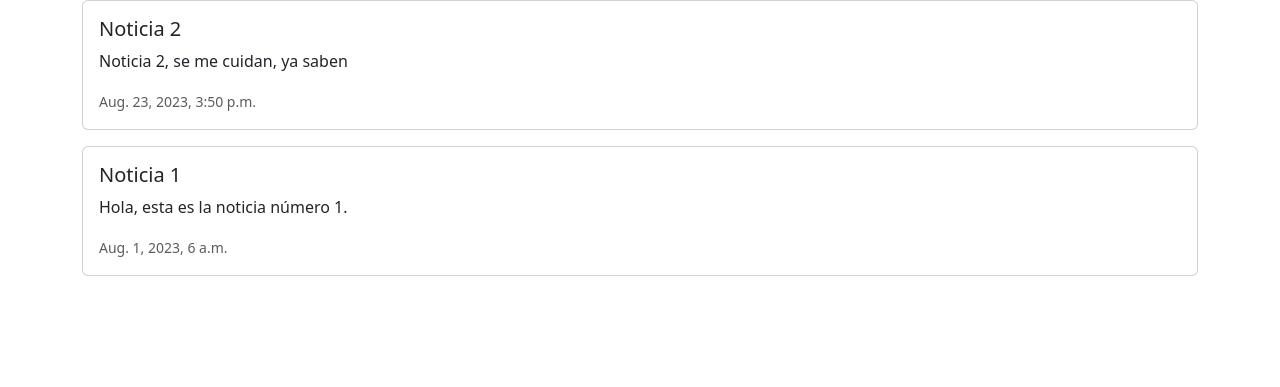
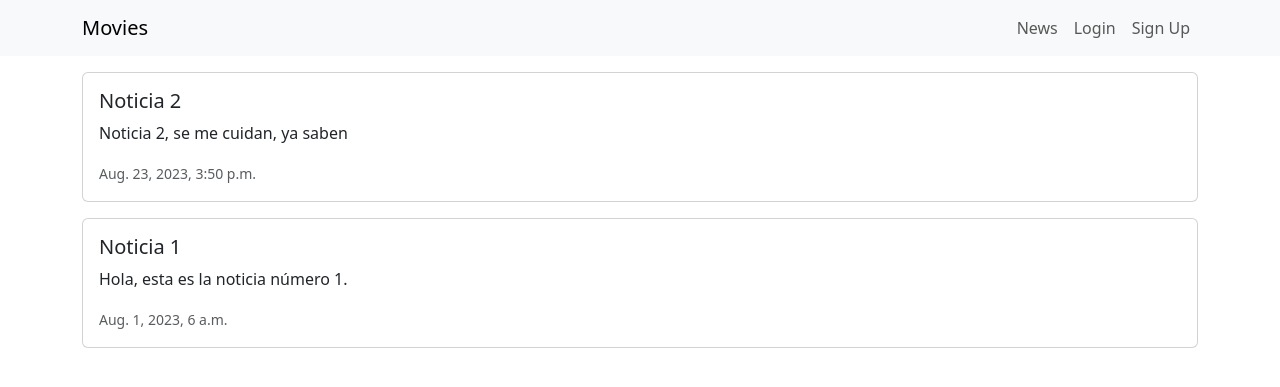
Before and after one commit to JuanFelipeRestrepoBuitrago/Activity1Integrador, a Django app: page /news/ in a window 1280 px wide. Shown: the top 387 px of the page. Run offline with Django 4.2, Linux system fonts and the light colour scheme; data comes from the database, SQL or seed files in the repository; some libraries are stand-ins or nearby versions.

Commit message:
Finishing Activity 2

```diff
--- a/movie/views.py
+++ b/movie/views.py
@@ -16,7 +16,8 @@ def home(request):
         movies = Movie.objects.all()
     return render(request, "home.html", {
         "search_term": search_term,
-        "movies": movies
+        "movies": movies,
+        "title": "Home"
     })
 
 def about(request):
--- a/moviereviews/settings.py
+++ b/moviereviews/settings.py
@@ -60,7 +60,7 @@ ROOT_URLCONF = 'moviereviews.urls'
 TEMPLATES = [
     {
         'BACKEND': 'django.template.backends.django.DjangoTemplates',
-        'DIRS': [],
+        'DIRS': [os.path.join(BASE_DIR, "moviereviews", "templates")],
         'APP_DIRS': True,
         'OPTIONS': {
             'context_processors': [
@@ -122,6 +122,10 @@ USE_TZ = True
 # https://docs.djangoproject.com/en/4.2/howto/static-files/
 
 STATIC_URL = 'static/'
+STATICFILES_DIRS = [
+    os.path.join(BASE_DIR, "static"),
+    'moviereviews/static/',
+]
 
 # Default primary key field type
 # https://docs.djangoproject.com/en/4.2/ref/settings/#default-auto-field
--- /dev/null
+++ b/moviereviews/templates/base.html
@@ -0,0 +1,55 @@
+<!DOCTYPE html>
+<html lang="en">
+
+<head>
+    <meta charset="UTF-8">
+    <meta name="viewport" content="width=device-width, initial-scale=1.0">
+    <title>{{ title }}</title>
+    <!-- Bootstrap -->
+    <link href="https://cdn.jsdelivr.net/npm/bootstrap@5.3.1/dist/css/bootstrap.min.css" rel="stylesheet"
+        integrity="sha384-4bw+/aepP/YC94hEpVNVgiZdgIC5+VKNBQNGCHeKRQN+PtmoHDEXuppvnDJzQIu9" crossorigin="anonymous">
+</head>
+
+<body>
+    <nav class="navbar navbar-expand-lg navbar-light bg-light mb-3">
+        <div class="container">
+            <a class="navbar-brand" href="{% url 'home' %}">Movies</a>
+            <button class="navbar-toggler" type="button" data-toggle="collapse" data-target="#navbarNav"
+                aria-controls="navbarNav" aria-expanded="false" aria-label="Toggle navigation">
+                <span class="navbar-toggler-icon"></span>
+            </button>
+            <div class="collapse navbar-collapse" id="navbarNav">
+                <ul class="navbar-nav ms-auto">
+                    <li class="nav-item active">
+                        <a class="nav-link" href="{% url 'news' %}">News</a>
+                    </li>
+                    <li class="nav-item">
+                        <a class="nav-link" href="#">Login</a>
+                    </li>
+                    <li class="nav-item">
+                        <a class="nav-link" href="#">Sign Up</a>
+                    </li>
+                </ul>
+            </div>
+        </div>
+    </nav>
+
+    <div class="container">{% block content %}{% endblock %}</div>
+    <!-- Bootstrap JS -->
+    <script src="https://cdn.jsdelivr.net/npm/bootstrap@5.3.1/dist/js/bootstrap.bundle.min.js"
+        integrity="sha384-4bw+/aepP/YC94hEpVNVgiZdgIC5+VKNBQNGCHeKRQN+PtmoHDEXuppvnDJzQIu9"
+        crossorigin="anonymous"></script>
+    <script src="https://code.jquery.com/jquery-3.3.1.slim.min.js"></script>
+    <script src="https://cdn.jsdelivr.net/npm/bootstrap@5.3.1/dist/css/bootstrap.min.css" rel="stylesheet"
+        integrity="sha384-4bw+/aepP/YC94hEpVNVgiZdgIC5+VKNBQNGCHeKRQN+PtmoHDEXuppvnDJzQIu9"
+        crossorigin="anonymous"></script>
+    <script src="https://cdn.jsdelivr.net/npm/@popperjs/core@2.11.8/dist/umd/popper.min.js"
+        integrity="sha384-I7E8VVD/ismYTF4hNIPjVp/Zjvgyol6VFvRkX/vR+Vc4jQkC+hVqc2pM8ODewa9r"
+        crossorigin="anonymous"></script>
+    <script src="https://cdn.jsdelivr.net/npm/bootstrap@5.3.1/dist/js/bootstrap.min.js"
+        integrity="sha384-Rx+T1VzGupg4BHQYs2gCW9It+akI2MM/mndMCy36UVfodzcJcF0GGLxZIzObiEfa"
+        crossorigin="anonymous"></script>
+    <script src="https://stackpath.bootstrapcdn.com/bootstrap/4.3.1/js/bootstrap.min.js"></script>
+</body>
+
+</html>
--- a/news/templates/news.html
+++ b/news/templates/news.html
@@ -1,14 +1,5 @@
-<!DOCTYPE html>
-<html lang="en">
-<head>
-    <meta charset="UTF-8">
-    <meta name="viewport" content="width=device-width, initial-scale=1.0">
-    <title>News</title>
-    <!-- Bootstrap -->
-    <link href="https://cdn.jsdelivr.net/npm/bootstrap@5.3.1/dist/css/bootstrap.min.css" rel="stylesheet" integrity="sha384-4bw+/aepP/YC94hEpVNVgiZdgIC5+VKNBQNGCHeKRQN+PtmoHDEXuppvnDJzQIu9" crossorigin="anonymous">
-</head>
-<body>
-    <div class="container">
+{% extends 'base.html' %}
+{% block content %}
 {% for news in newss %}
     <div class="card mb-3">
         <div class="row g-0">
@@ -26,13 +17,4 @@
         </div>
     </div>
 {% endfor %}
-    </div>
-
-    <script src="https://cdn.jsdelivr.net/npm/bootstrap@5.3.1/dist/js/bootstrap.bundle.min.js" integrity="sha384-4bw+/aepP/YC94hEpVNVgiZdgIC5+VKNBQNGCHeKRQN+PtmoHDEXuppvnDJzQIu9" crossorigin="anonymous"></script>
-    <script src="https://code.jquery.com/jquery-3.3.1.slim.min.js"></script>
-    <script src="https://cdn.jsdelivr.net/npm/bootstrap@5.3.1/dist/css/bootstrap.min.css" rel="stylesheet" integrity="sha384-4bw+/aepP/YC94hEpVNVgiZdgIC5+VKNBQNGCHeKRQN+PtmoHDEXuppvnDJzQIu9" crossorigin="anonymous"></script>
-    <script src="https://cdn.jsdelivr.net/npm/@popperjs/core@2.11.8/dist/umd/popper.min.js" integrity="sha384-I7E8VVD/ismYTF4hNIPjVp/Zjvgyol6VFvRkX/vR+Vc4jQkC+hVqc2pM8ODewa9r" crossorigin="anonymous"></script>
-    <script src="https://cdn.jsdelivr.net/npm/bootstrap@5.3.1/dist/js/bootstrap.min.js" integrity="sha384-Rx+T1VzGupg4BHQYs2gCW9It+akI2MM/mndMCy36UVfodzcJcF0GGLxZIzObiEfa" crossorigin="anonymous"></script>
-    <script src="https://stackpath.bootstrapcdn.com/bootstrap/4.3.1/js/bootstrap.min.js"></script>
-</body>
-</html>
+{% endblock %}
--- a/news/views.py
+++ b/news/views.py
@@ -4,4 +4,7 @@ from .models import News
 # Create your views here.
 def news(request):
     news = News.objects.all().order_by("-date")
-    return render(request, "news.html", {"newss": news})
+    return render(request, "news.html", {
+        "newss": news,
+        "title": "News"
+    })
```
Also changed, not shown: movie/templates/home.html (+4 -22 lines). Lines whose indentation alone changed are shown as unchanged.
